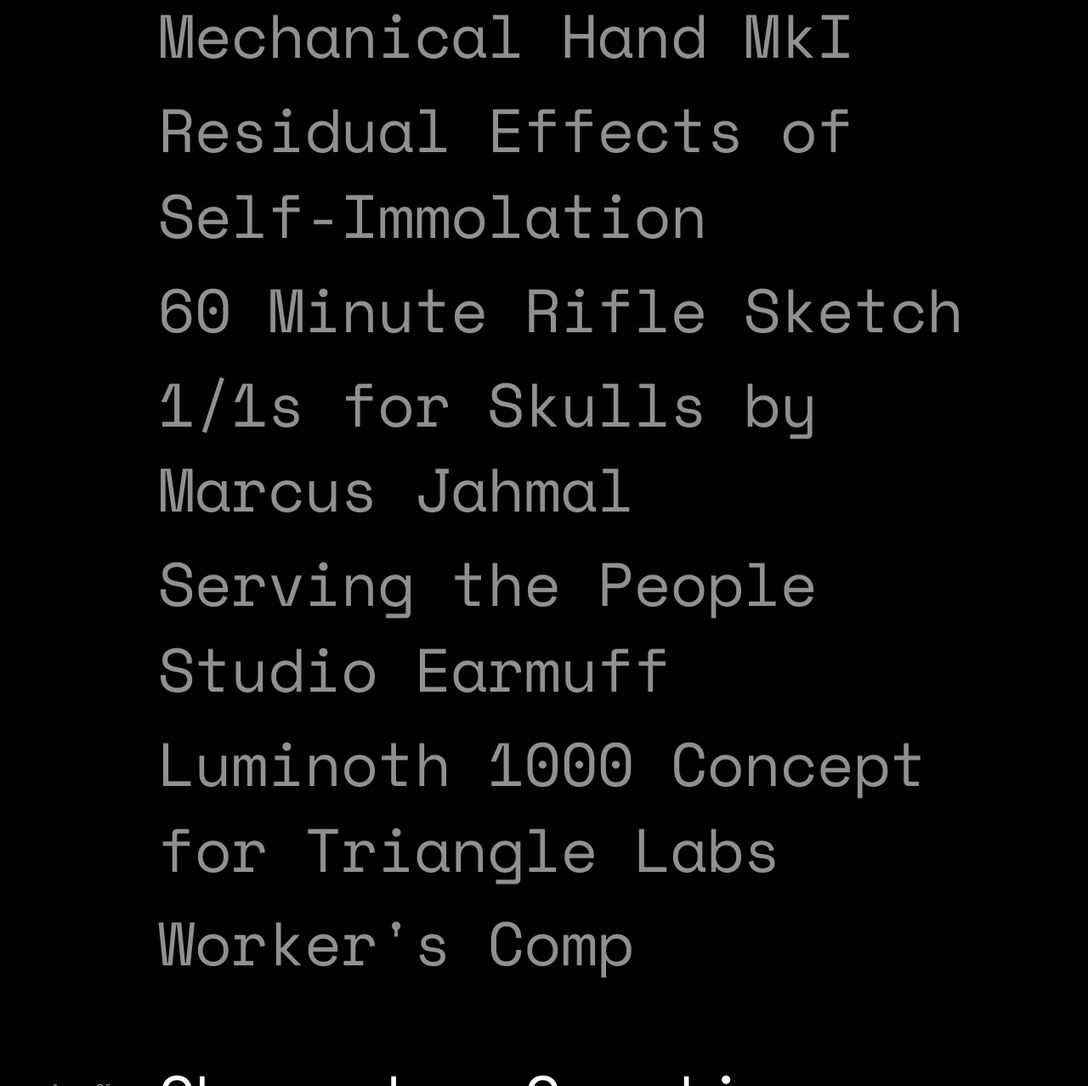
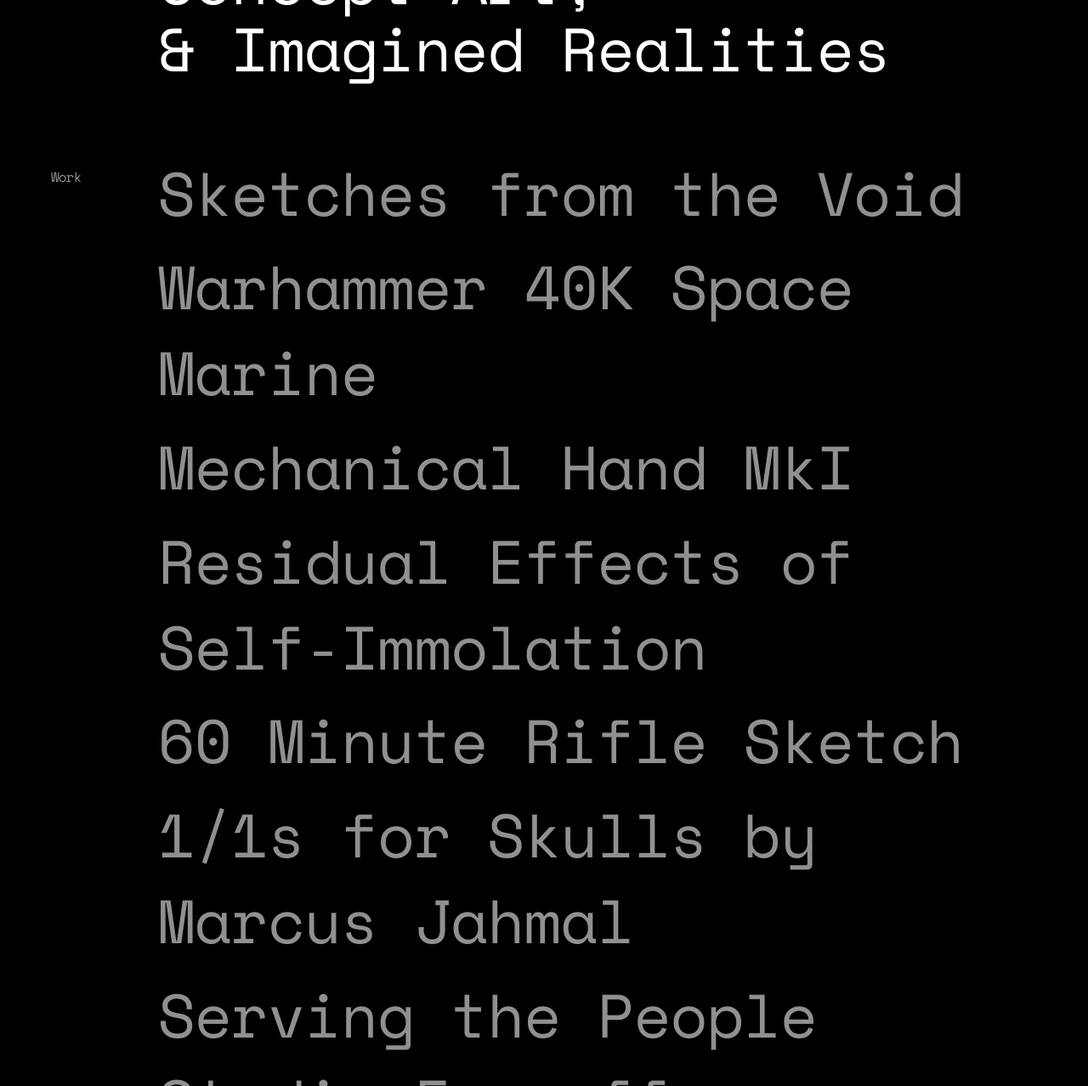
Before and after one commit to natesarsona/natesarsona.github.io, a plain HTML site: page index.html in a window 1280 px wide. Shown: the part 845-2123 px from the top of the page at 85% size. Drawn offline with nearby package versions, Linux system fonts and the light colour scheme.

Commit message:
Add files via upload

```diff
--- a/index.html
+++ b/index.html
@@ -49,11 +49,11 @@
 					<!-- First section begins  -->
 	<section class="tools">
 		<div class="column-left">
-			<h2>Tools I Use</h2>
+			<h2>Software</h2>
 		</div>
 		<div class="column-main">
 			<div class="column-main-container-large">
-				<h1>Blender, TouchDesigner, Substance 3D, and currently teaching myself ZBrush </h1>
+				<h1>Blender, Adobe CC, Substance 3D, TouchDesigner and currently teaching myself ZBrush.</h1>
 			</div>
 		</div>
 	</section>
@@ -63,19 +63,14 @@
 					<!-- Second section begins  -->
 	<section class="tools">
 		<div class="column-left">
-			<h2>Work</h2>
+			<h2>Areas of Focus</h2>
 		</div>
 		<div class="column-main">
 			<div class="column-main-container-large">
 				<h1>
-					<a href="#" class="text-light">Warhammer 40K Space Marine</a>
-					<a href="#" class="text-light">Mechanical Hand MkI</a>
-					<a href="#" class="text-light">Residual Effects of Self-Immolation</a>
-					<a href="#" class="text-light">60 Minute Rifle Sketch</a>
-					<a href="#" class="text-light">1/1s for Skulls by Marcus Jahmal</a>
-					<a href="#" class="text-light">Serving the People Studio Earmuff</a>
-					<a href="#" class="text-light">Luminoth 1000 Concept for Triangle Labs</a>
-					<a href="#" class="text-light">Worker's Comp</a>
+					Character Creation, Product Visualization, Concept Art,
+					<br>
+					& Imagined Realities
 				</h1>
 			</div>
 		</div>
@@ -85,14 +80,23 @@
 
 
 					<!-- Third section begins  -->
-	<section class="tools">
+<section class="tools">
 		<div class="column-left">
-			<h2>Areas of Focus</h2>
+			<h2>Work</h2>
 		</div>
 		<div class="column-main">
 			<div class="column-main-container-large">
 				<h1>
-					Character Creation, Product Visualization, & Concepting</h1>
+					<a target='_blank' href="./SftV.pdf" class="text-light">Sketches from the Void</a>
+					<a target='_blank' href="./WH40K.pdf" class="text-light">Warhammer 40K Space Marine</a>
+					<a target='_blank' href="./mech-hand-mki.pdf" class="text-light">Mechanical Hand MkI</a>
+					<a target='_blank' href="./RESI.pdf" class="text-light">Residual Effects of Self-Immolation</a>
+					<a target='_blank' href="./SCAR-H.pdf" class="text-light">60 Minute Rifle Sketch</a>
+					<a target='_blank' href="./MJ_Skulls.pdf" class="text-light">1/1s for Skulls by Marcus Jahmal</a>
+					<a target='_blank' href="./STP_Earmuffs.pdf" class="text-light">Serving the People Studio Earmuff</a>
+					<a target='_blank' href="./L1000.pdf" class="text-light">Luminoth 1000 Concept for Triangle Labs</a>
+					<a target='_blank' href="./WC_Gallery.pdf" class="text-light">Worker's Comp</a>
+				</h1>
 			</div>
 		</div>
 	</section>
@@ -126,12 +130,14 @@
 		</div>
 		<div class="column-main">
 			<div class="column-main-container-large">
+				<h1>
 				<a href="https://instagram.com/cache_22" class="text-light">
 					IG
 				</a><br class="link-line-break">
 				<a href="./Resume_Sarsona2023.pdf" class="text-light">
 					CV
 				</a>
+			</h1>
 			</div>
 		</div>
 	</section>
```
Also changed, not shown: 9 other files.
